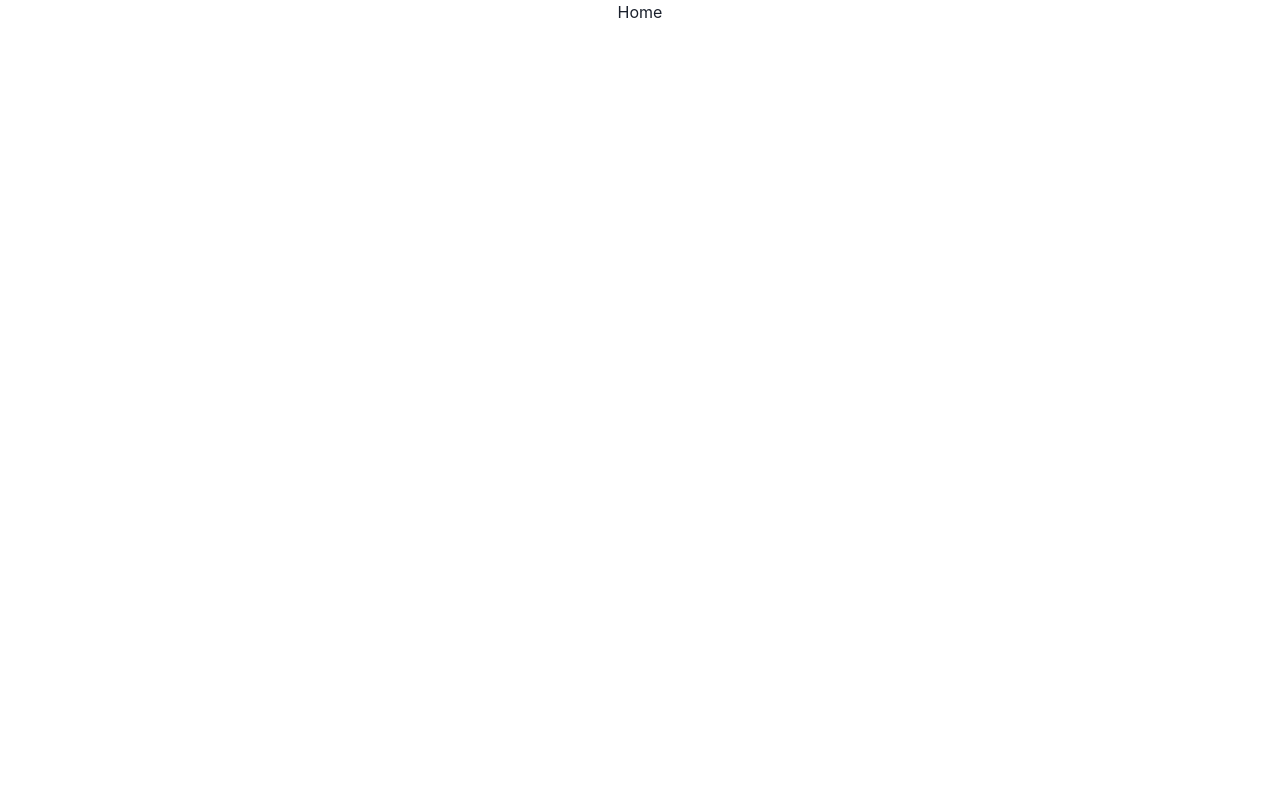
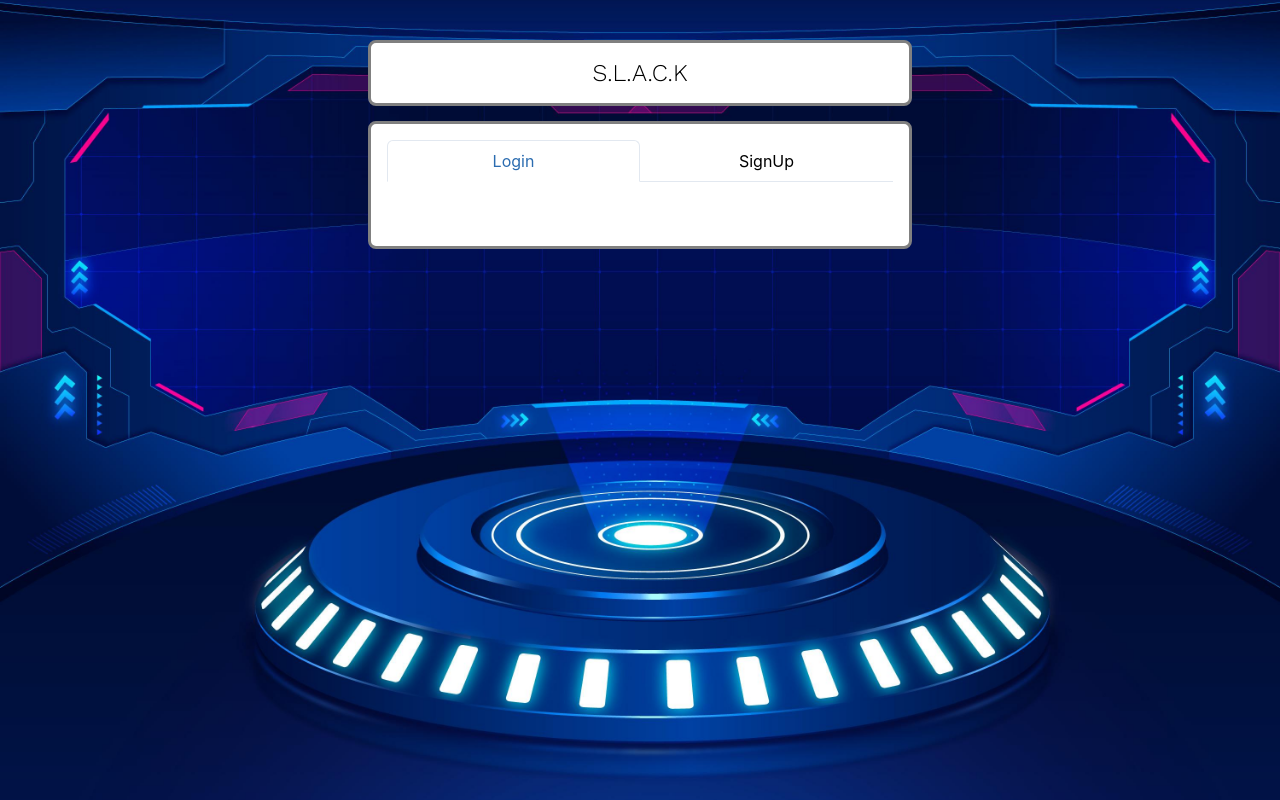
Before and after one commit to atarya/IM-app-API, a React (Create React App) app in the folder client/: page / in a window 1280 px wide. Built offline with nearby package versions, Linux system fonts and the light colour scheme.

Commit message:
home with tabs

```diff
--- a/client/src/App.css
+++ b/client/src/App.css
@@ -1,38 +1,9 @@
+@import url("https://fonts.googleapis.com/css2?family=Work+Sans:wght@300&display=swap");
+
 .App {
-  text-align: center;
+  min-height: 100vh;
+  diaplay: flex;
+  background-image: url(../public/background.jpg);
+  background-size: cover;
+  background-position: center;
 }
-
-.App-logo {
-  height: 40vmin;
-  pointer-events: none;
-}
-
-@media (prefers-reduced-motion: no-preference) {
-  .App-logo {
-    animation: App-logo-spin infinite 20s linear;
-  }
-}
-
-.App-header {
-  background-color: #282c34;
-  min-height: 100vh;
-  display: flex;
-  flex-direction: column;
-  align-items: center;
-  justify-content: center;
-  font-size: calc(10px + 2vmin);
-  color: white;
-}
-
-.App-link {
-  color: #61dafb;
-}
-
-@keyframes App-logo-spin {
-  from {
-    transform: rotate(0deg);
-  }
-  to {
-    transform: rotate(360deg);
-  }
-}
--- a/client/src/Pages/HomePage.js
+++ b/client/src/Pages/HomePage.js
@@ -1,7 +1,55 @@
-import React from 'react';
+import React from "react";
+import {
+  Container,
+  Box,
+  Text,
+  Tabs,
+  TabList,
+  TabPanels,
+  Tab,
+  TabPanel,
+} from "@chakra-ui/react";
 
 const Homepage = () => {
-    return <div>Home</div>
-}
+  return (
+    <Container maxW="xl" centerContent>
+      <Box
+        d="flex"
+        justifyContent="center"
+        p={3}
+        bg={"white"}
+        w="100%"
+        m="40px 0 15px 0"
+        borderRadius="lg"
+        borderWidth="3px"
+        borderColor="gray"
+      >
+        <Text fontSize="2xl" fontFamily="work sans" color="black">
+          S.L.A.C.K
+        </Text>
+      </Box>
+      <Box
+        background="white"
+        w="100%"
+        p={4}
+        color="black"
+        borderRadius="lg"
+        borderWidth="3px"
+        borderColor="gray"
+      >
+        <Tabs isFitted variant="enclosed">
+          <TabList mb="1em">
+            <Tab width="50%">Login</Tab>
+            <Tab width="50%">SignUp</Tab>
+          </TabList>
+          <TabPanels>
+            <TabPanel>{/* <Login /> */}</TabPanel>
+            <TabPanel>{/* <Signup /> */}</TabPanel>
+          </TabPanels>
+        </Tabs>
+      </Box>
+    </Container>
+  );
+};
 
 export default Homepage;
```
Also changed, not shown: client/public/background.jpg (added).
